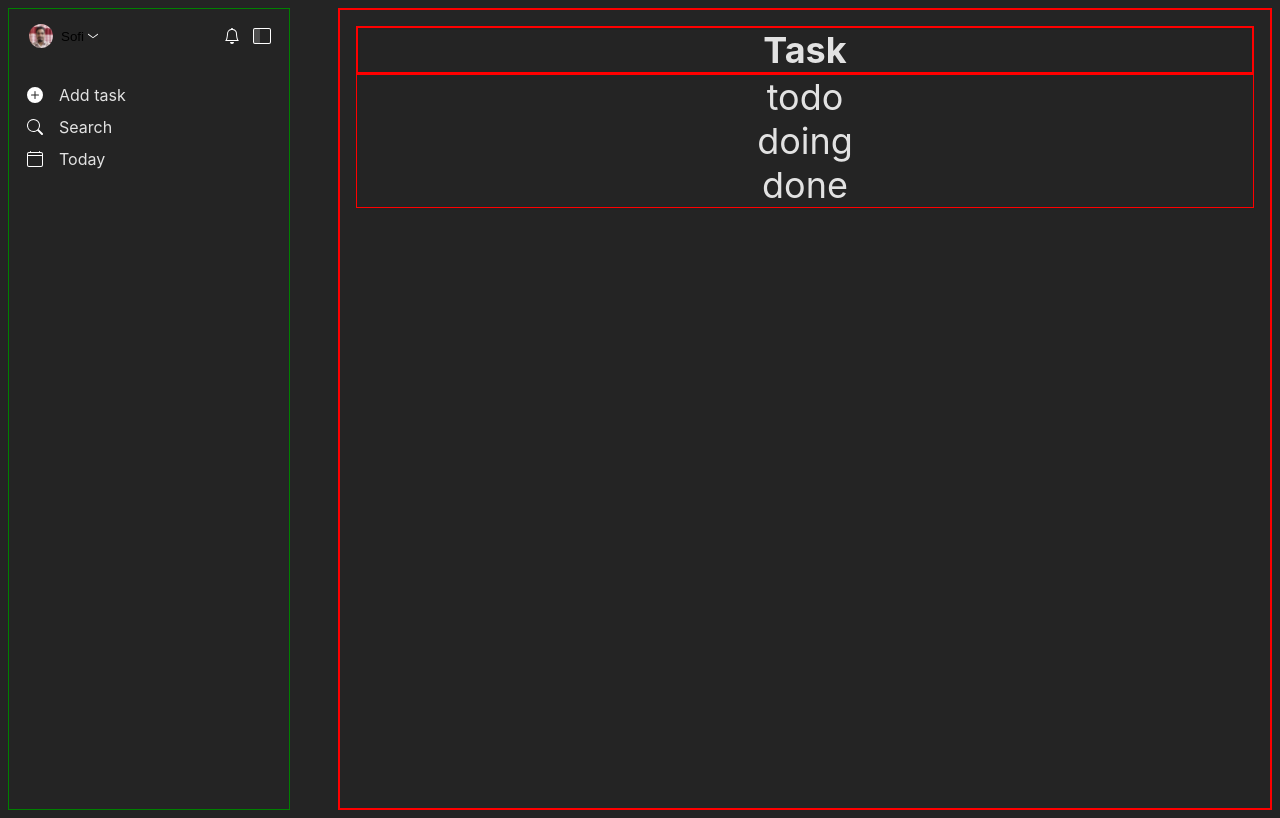
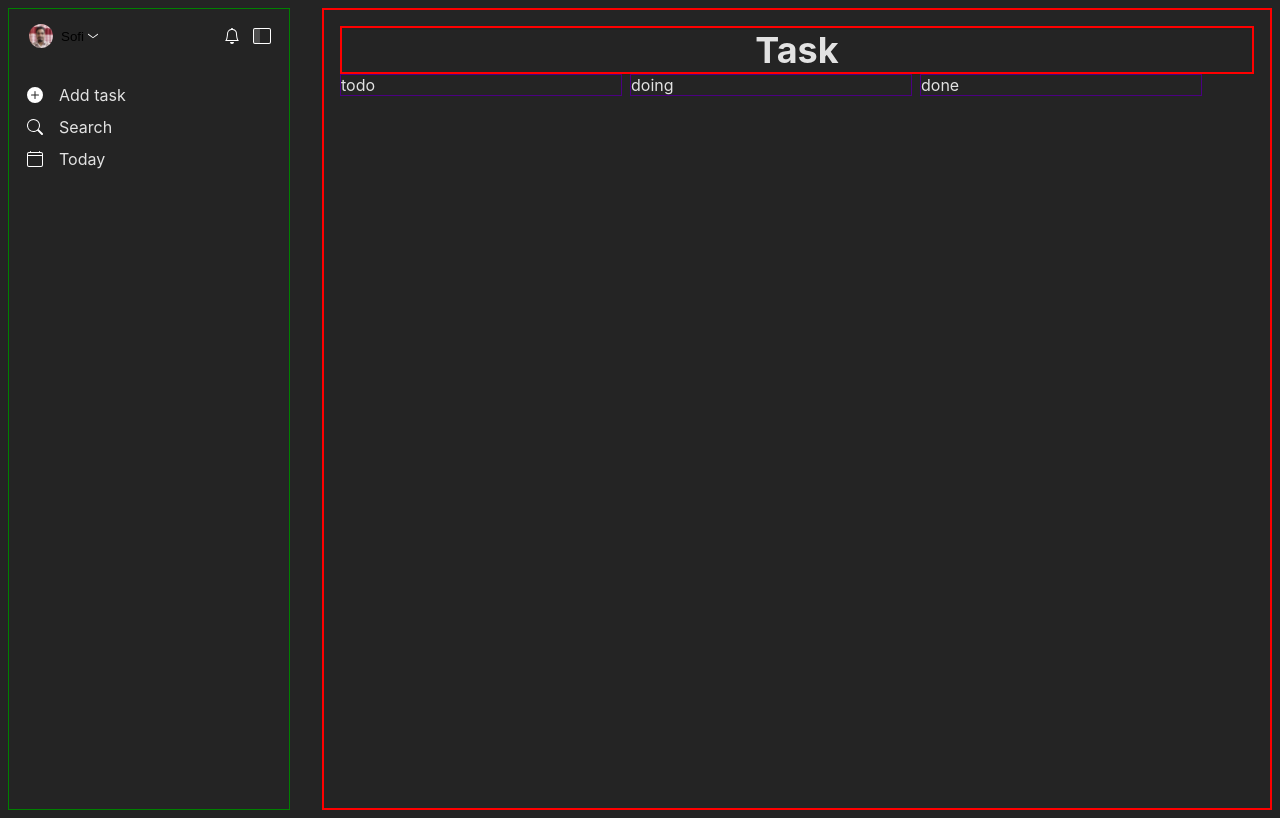
Before and after one commit to SofiuzzamanSofi/prayer-to-do, a React (Vite) app in the folder frontend/: page / in a window 1280 px wide. Built offline with nearby package versions, Linux system fonts and the light colour scheme; no server answers.

Commit message:
todo weidth fixed 17.5rem

```diff
--- a/frontend/src/Component/Task/Task.module.css
+++ b/frontend/src/Component/Task/Task.module.css
@@ -10,8 +10,11 @@
 }
 
 .task_all_tasks {
-    text-align: center;
-    font-size: 36px;
-    border: 1px solid red;
-    margin: 0;
+    display: flex;
+    gap: .5rem;
 }
+
+.todo_progress_done {
+    width: 17.5rem;
+    border: 1px solid indigo;
+}
--- a/frontend/src/Component/Task/Task.tsx
+++ b/frontend/src/Component/Task/Task.tsx
@@ -7,7 +7,7 @@ interface TaskProps {
 
 const Task: FC<TaskProps> = ({ }) => {
 
-
+    console.log(':',);
 
     return (
         <div>
@@ -15,14 +15,23 @@ const Task: FC<TaskProps> = ({ }) => {
                 <h1>Task</h1>
             </div>
             <div className={style.task_all_tasks}>
-                <div id='todo'>
+                <div
+                    id='todo'
+                    className={style.todo_progress_done}
+                >
                     todo
                 </div>
 
-                <div id='in-progress'>
+                <div
+                    id='in-progress'
+                    className={style.todo_progress_done}
+                >
                     doing
                 </div>
-                <div id='done'>
+                <div
+                    id='done'
+                    className={style.todo_progress_done}
+                >
                     done
                 </div>
             </div>
--- a/frontend/src/Layout/TodoLayout.module.css
+++ b/frontend/src/Layout/TodoLayout.module.css
@@ -12,7 +12,7 @@
 
 .layout_menu {
     display: flex;
-    gap: 3rem;
+    gap: 2rem;
 }
 
 /* width <1024 px = small device  */
```
